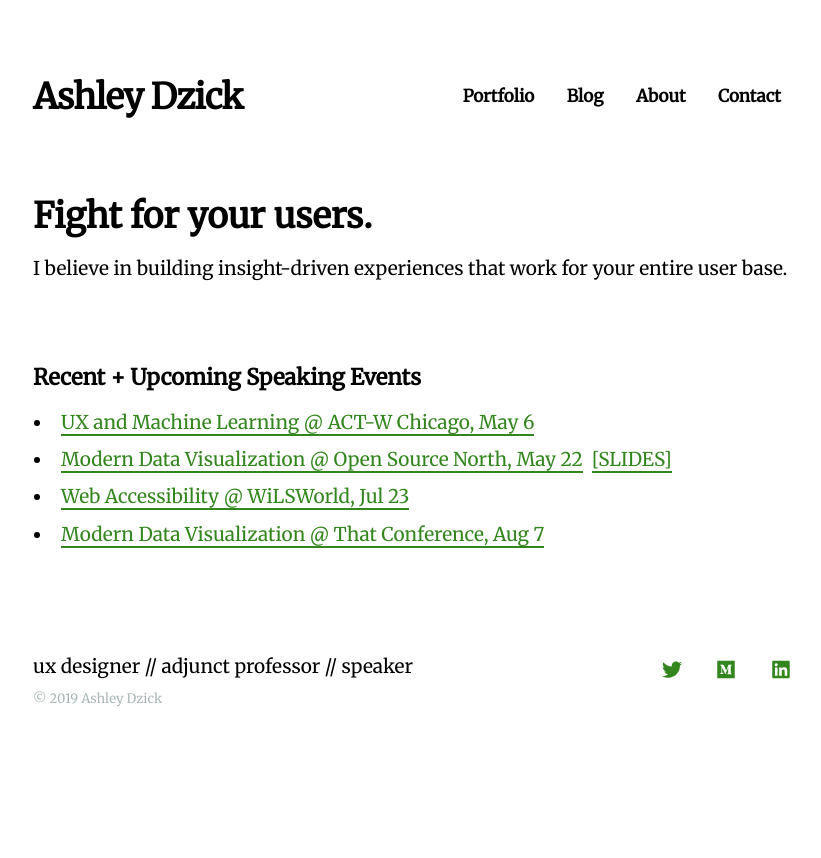
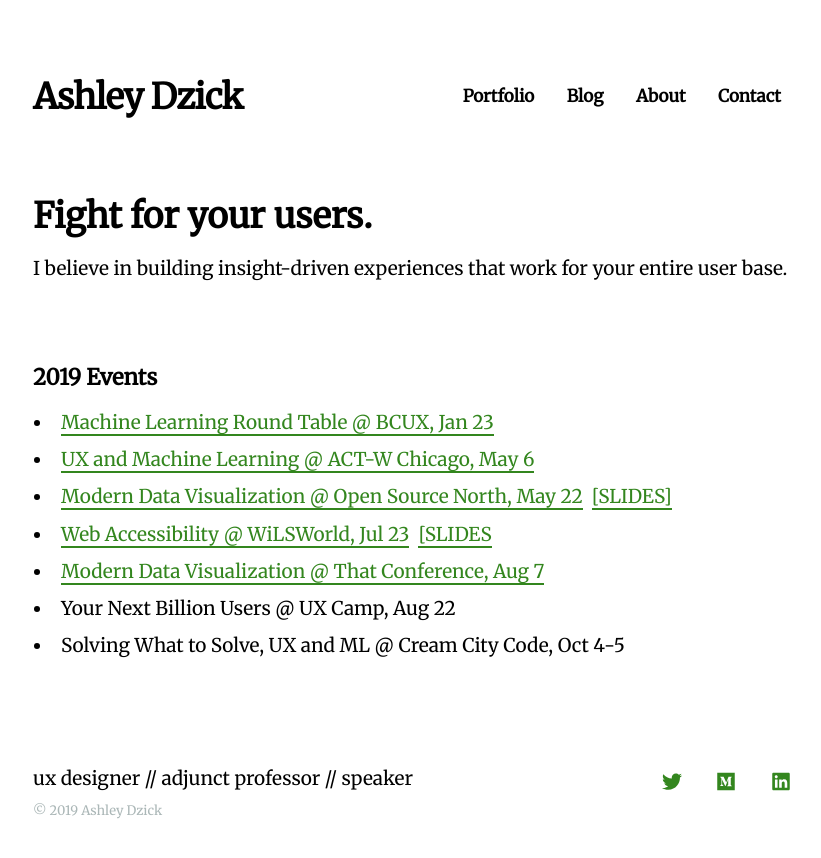
Before and after one commit to ashleydzick/2018Portfolio, a Jekyll site: the page built from index.html, in a window 1280 px wide. Shown: the top 858 px of the page, without its empty margins (223-1044 px from the left). Built offline with Jekyll 4.4.1, drawn with Linux system fonts in a browser that asks for light colours; nearby versions of some CDN libraries.

Commit message:
updating homepage

```diff
--- a/index.html
+++ b/index.html
@@ -18,12 +18,15 @@ featured_image: /images/social.jpg
 
 	<div class="wrap">
 
-		<h2 class="list-title">Recent + Upcoming Speaking Events</h2>
+		<h2 class="list-title">2019 Events</h2>
 			<ul>
+				<li><a href="https://www.meetup.com/brewcityux/events/257286694/">Machine Learning Round Table @ BCUX, Jan 23</a></li>
 				<li><a href="http://chicago.act-w.org/blog/speaker/ashley-dzick/">UX and Machine Learning @ ACT-W Chicago, May 6</a></li>
 				<li><a href="https://opensourcenorth.com/">Modern Data Visualization @ Open Source North, May 22</a>&nbsp;&nbsp;<a href="https://speakerdeck.com/ashleydzick/modern-data-visualization-presented-at-opensourcenorth">[SLIDES]</a></li>
-				<li><a href="https://www.wils.org/wils-events/wilsevents/wilsworld-2019/">Web Accessibility @ WiLSWorld, Jul 23</a></li>
+				<li><a href="https://www.wils.org/wils-events/wilsevents/wilsworld-2019/">Web Accessibility @ WiLSWorld, Jul 23</a>&nbsp;&nbsp;<a href="https://speakerdeck.com/ashleydzick/intro-to-web-accessibility-for-wils-world">[SLIDES</a></li>
 				<li><a href="https://www.thatconference.com/sessions/session/13122">Modern Data Visualization @ That Conference, Aug 7</a></li>
+				<li>Your Next Billion Users @ UX Camp, Aug 22</li>
+				<li>Solving What to Solve, UX and ML @ Cream City Code, Oct 4-5</li>
 			</ul>
 	</div>
 
```
